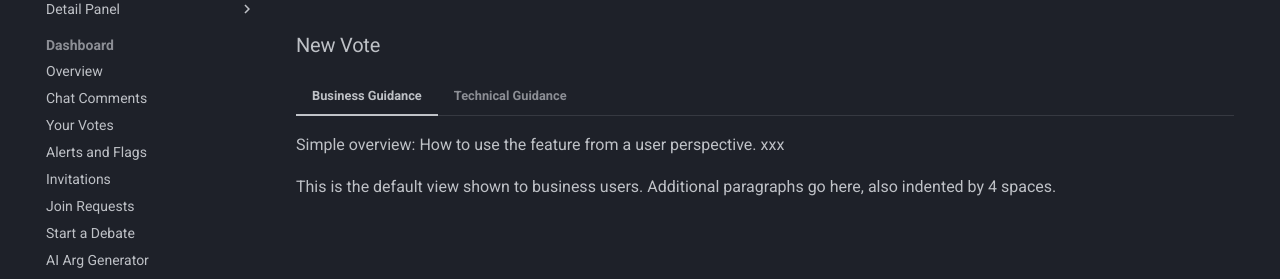
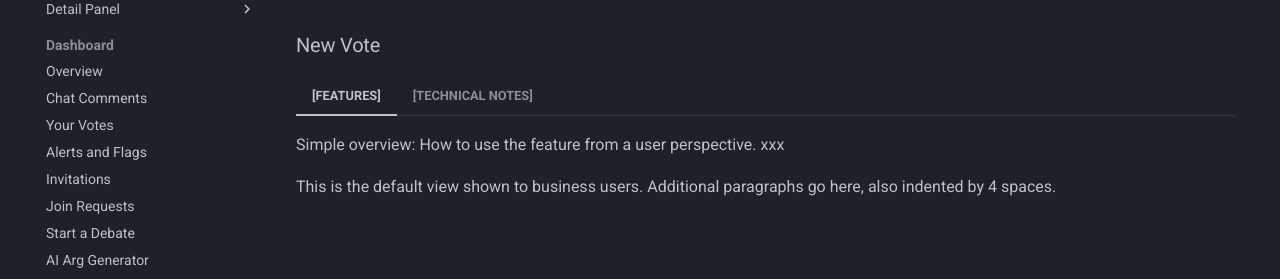
Before and after one commit to datweeds/debate, an MkDocs documentation site: the page built from docs/index.md, in a window 1280 px wide. Shown: the part 515-794 px from the top of the page. Built offline with MkDocs 1.6.1 and Material for MkDocs 9.7.7, drawn with Linux system fonts in a browser that asks for light colours.

Commit message:
Update index.md

```diff
--- a/docs/index.md
+++ b/docs/index.md
@@ -21,13 +21,13 @@ More technical content here (native HTML, no styling needed).
 
 ### New Vote
 
-=== "Business Guidance"
+=== "[FEATURES]"
     Simple overview: How to use the feature from a user perspective. xxx
 
     This is the default view shown to business users.
     Additional paragraphs go here, also indented by 4 spaces.
 
-=== "Technical Guidance"
+=== "[TECHNICAL NOTES]"
     Deep dive: Implementation details, configs, errors. xxx
 
     tester
```
